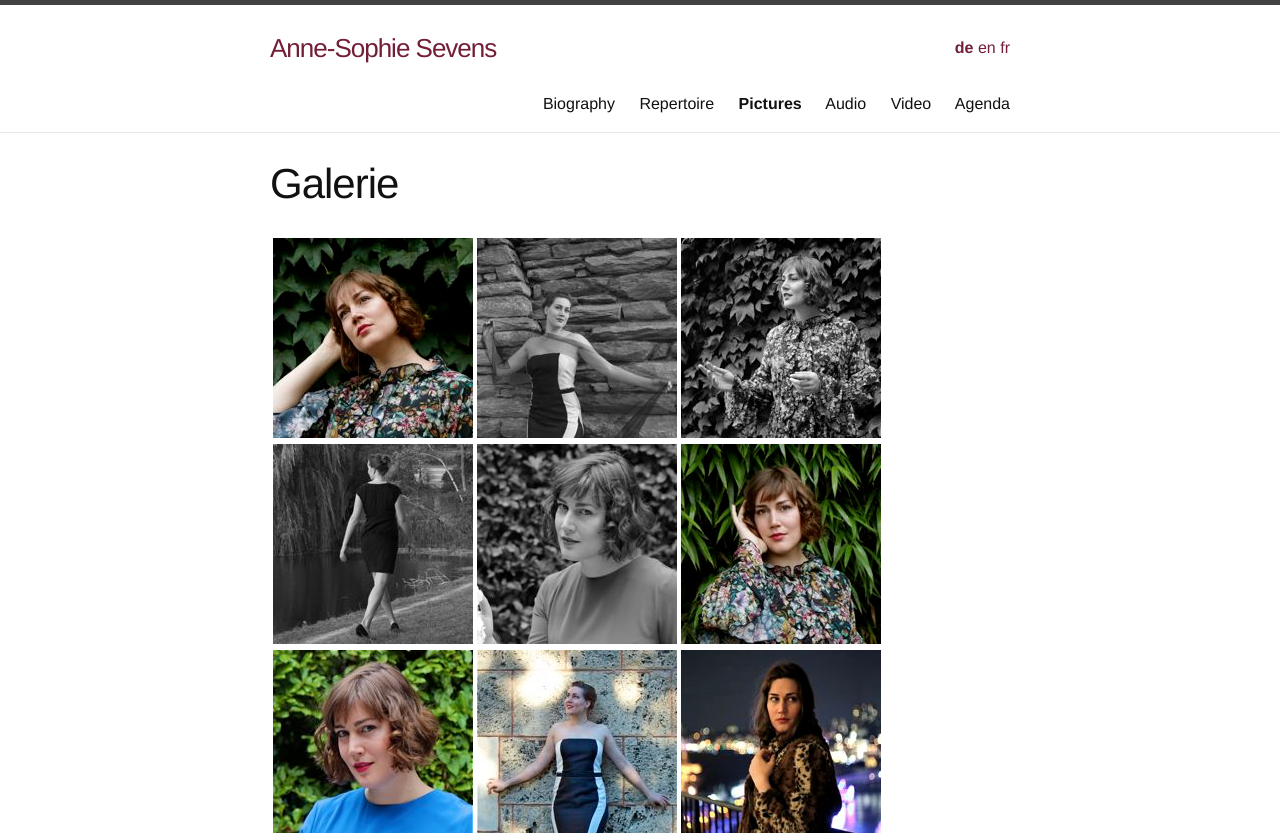
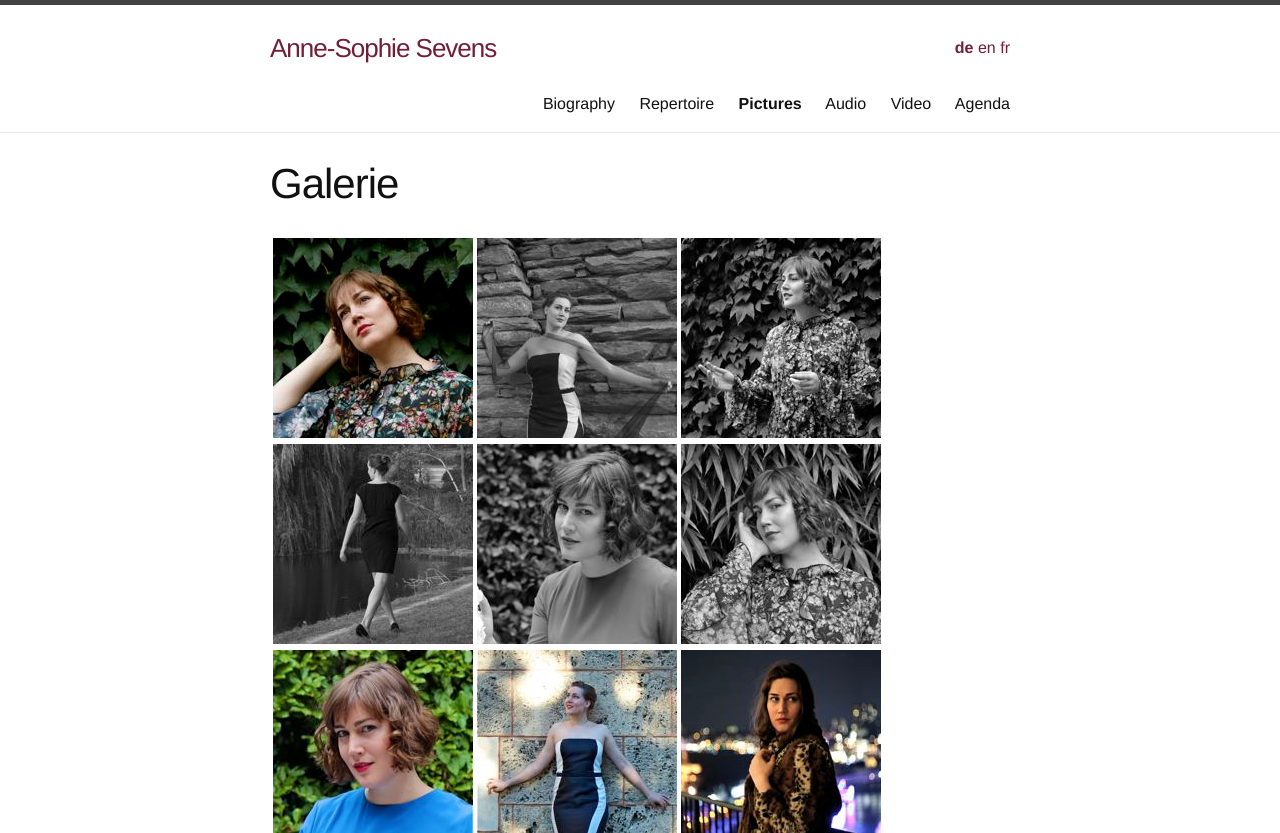
Before and after one commit to annesophie-sevens/annesophie-sevens.github.io, a Jekyll site: the page built from pictures-de.md, in a window 1280 px wide. Shown: the top 833 px of the page. Built offline with Jekyll 4.4.1, drawn with Linux system fonts in a browser that asks for light colours; grey boxes are pictures that could not be loaded.

Commit message:
Update pictures-de.md

```diff
--- a/pictures-de.md
+++ b/pictures-de.md
@@ -8,8 +8,8 @@ ref: pictures
 
 | <a href="/assets/20.JPG"> ![]({{ site.baseurl }}/assets/20_thumbnail.jpg) </a> | <a href="/assets/a5.jpg"> ![]({{ site.baseurl }}/assets/a5-thumbnail.jpg) </a> | <a href="/assets/21.JPG">  ![]({{ site.baseurl }}/assets/21_thumbnail.jpg) </a> |
 
-| <a href="/assets/LOOP.JPG"> ![]({{ site.baseurl }}/assets/LOOP 1.jpg) </a> | <a href="/assets/BLOEM 1.JPG"> ![]({{ site.baseurl }}/assets/bloem.jpg) </a> | <a href="/assets/HAND 1.JPG">![]({{ site.baseurl }}/assets/HAND.jpg) </a> |
+| <a href="/assets/LOOP.JPG"> ![]({{ site.baseurl }}/assets/LOOP 1.jpg) </a> | <a href="/assets/BLOEM 1.JPG"> ![]({{ site.baseurl }}/assets/bloem.jpg) </a> | <a href="/assets/24.JPG">![]({{ site.baseurl }}/assets/24_thumbnail.jpg) </a> |
 
 |  <a href="/assets/25.jpg">  ![]({{ site.baseurl }}/assets/25_thumbnail.jpg) </a> | <a href="/assets/MUUR 1.JPG"> ![]({{ site.baseurl }}/assets/MUUR.jpg) </a>|<a href="/assets/b2.jpg"> ![]({{ site.baseurl }}/assets/b2-thumbnail.jpg) </a>|
 
-| <a href="/assets/aad.jpg"> ![]({{ site.baseurl }}/assets/aad-thumbnail.jpg) </a> | <a href="/assets/aaa.jpg"> ![]({{ site.baseurl }}/assets/aaa-thumbnail.jpg) </a> | <a href="/assets/110.jpg">  ![]({{ site.baseurl }}/assets/110-thumbnail.jpg) </a> |
+| <a href="/assets/aad.jpg"> ![]({{ site.baseurl }}/assets/aad-thumbnail.jpg) </a> | <a href="/assets/15.jpg"> ![]({{ site.baseurl }}/assets/15_thumbnail.jpg) </a> | <a href="/assets/110.jpg">  ![]({{ site.baseurl }}/assets/110-thumbnail.jpg) </a> |
```
